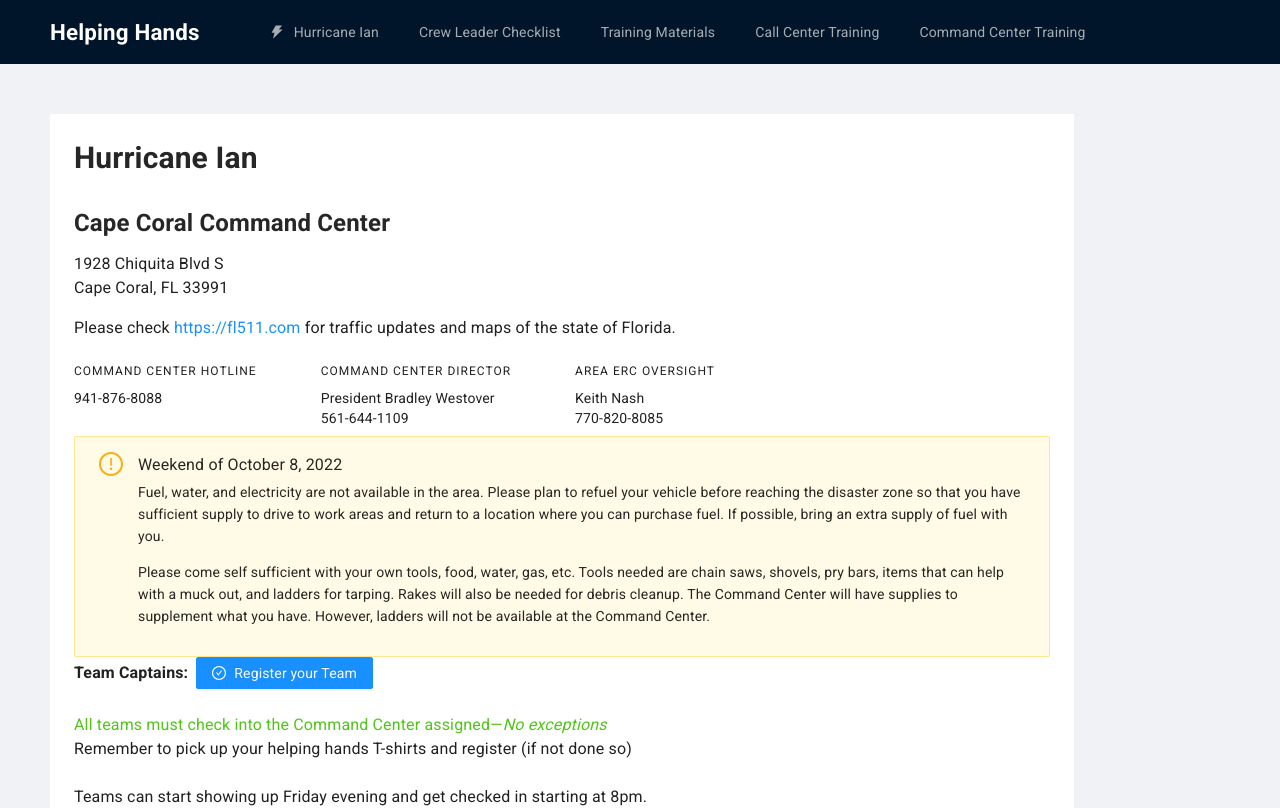
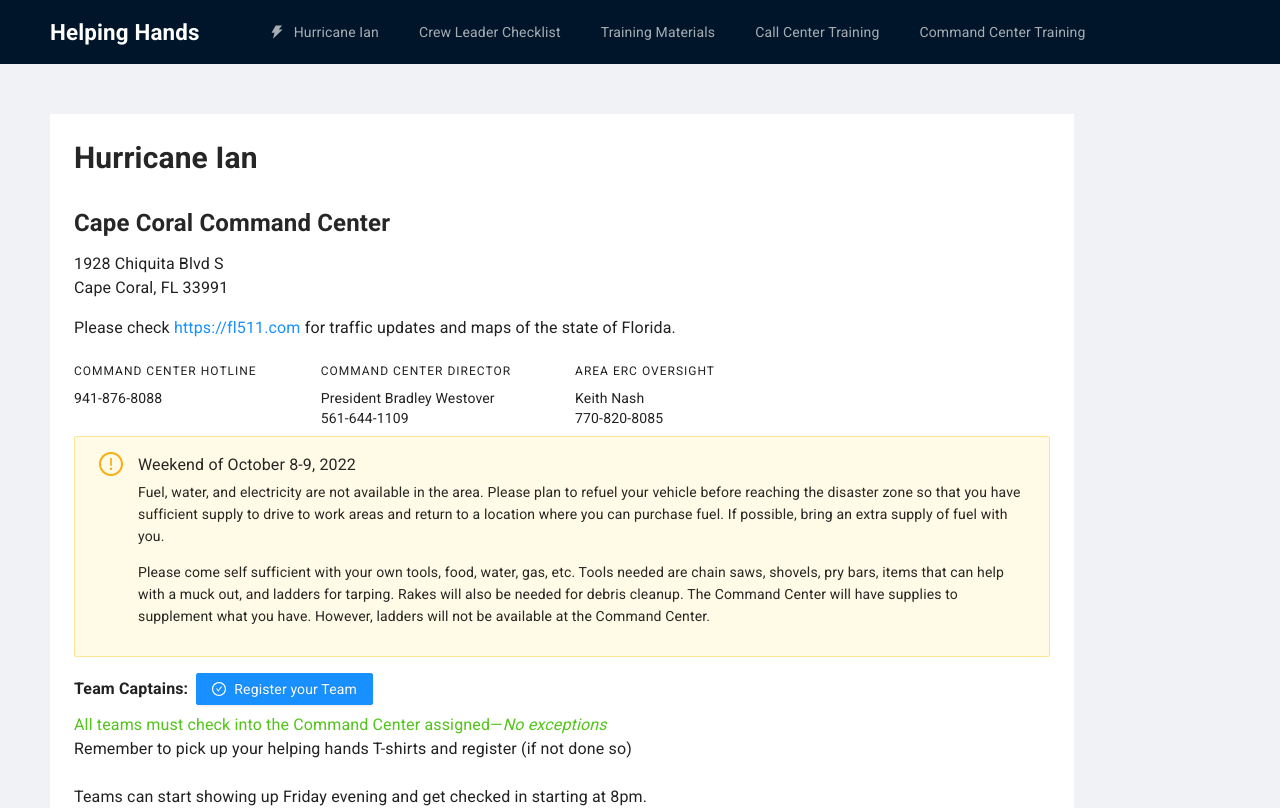
Before and after one commit to jaremieww/nase-disaster-relief, a React (Create React App) app: page /ian/cape-coral in a window 1280 px wide. Shown: the top 808 px of the page. Built offline with nearby package versions, Linux system fonts and the light colour scheme.

Commit message:
Fix spacing on registration button

```diff
--- a/src/components/ian/CommandCenter.tsx
+++ b/src/components/ian/CommandCenter.tsx
@@ -67,7 +67,7 @@ const CommandCenter = (props: CommandCenterProps) => {
 
     <Contacts contacts={contacts} />
 
-    <Alert showIcon type="warning" message="Weekend of October 8, 2022" description={<>
+    <Alert showIcon type="warning" message="Weekend of October 8-9, 2022" description={<>
       <Paragraph>
         Fuel, water, and electricity are not available in the area. Please plan to refuel your vehicle before reaching the disaster zone
         so that you have sufficient supply to drive to work areas and return to a location where you can purchase fuel. If possible, bring an extra supply of fuel with you.
@@ -102,7 +102,7 @@ type AssignmentsProps = {
 const Assignments = ({ assignedStakes, commandCenterName, registrationLink }: AssignmentsProps) => <section>
   <Space direction='vertical' style={{ marginBottom: '24px' }}>
     {registrationLink &&
-      <Space style={{ marginBottom: '16px' }}>
+      <Space style={{ marginTop: '16px' }}>
         <strong>Team Captains:</strong>
         <Button type="primary" icon={<CheckCircleOutlined />} href={registrationLink} target="_blank">Register your Team</Button>
       </Space>
```
